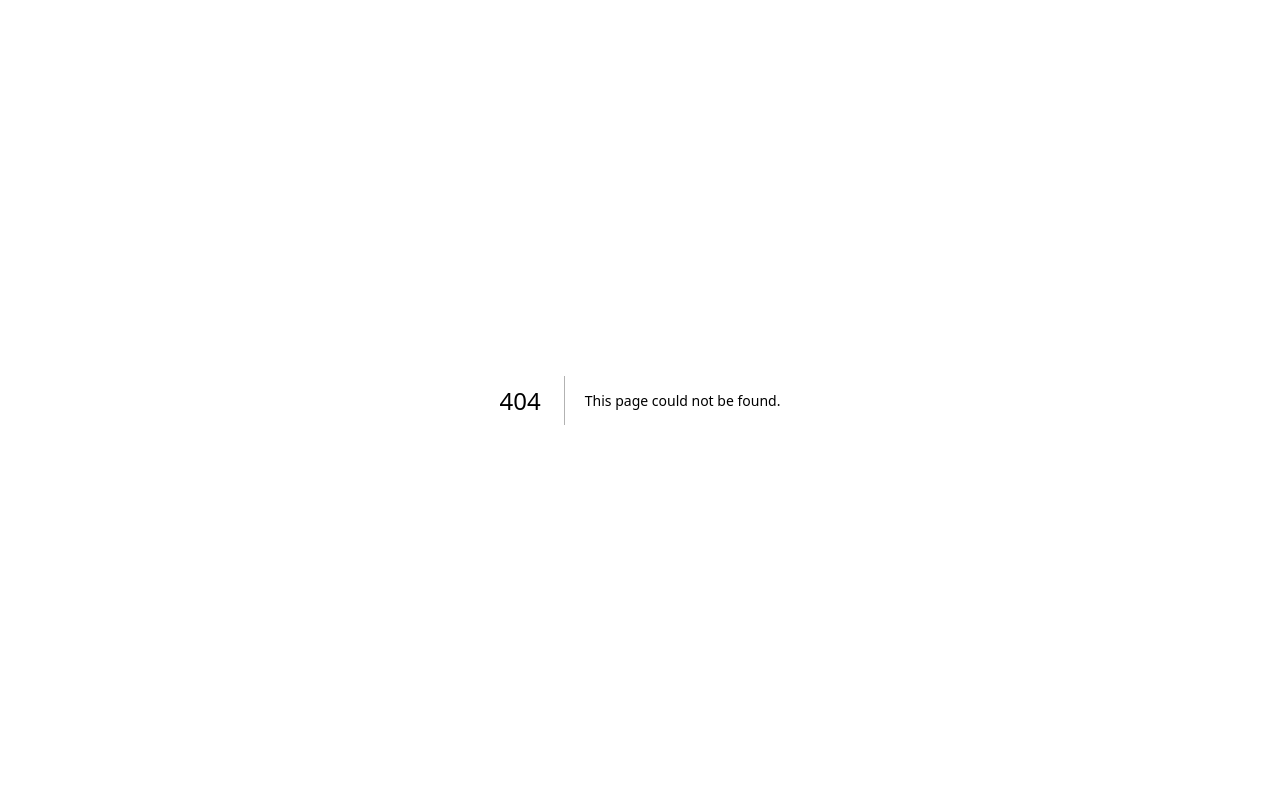
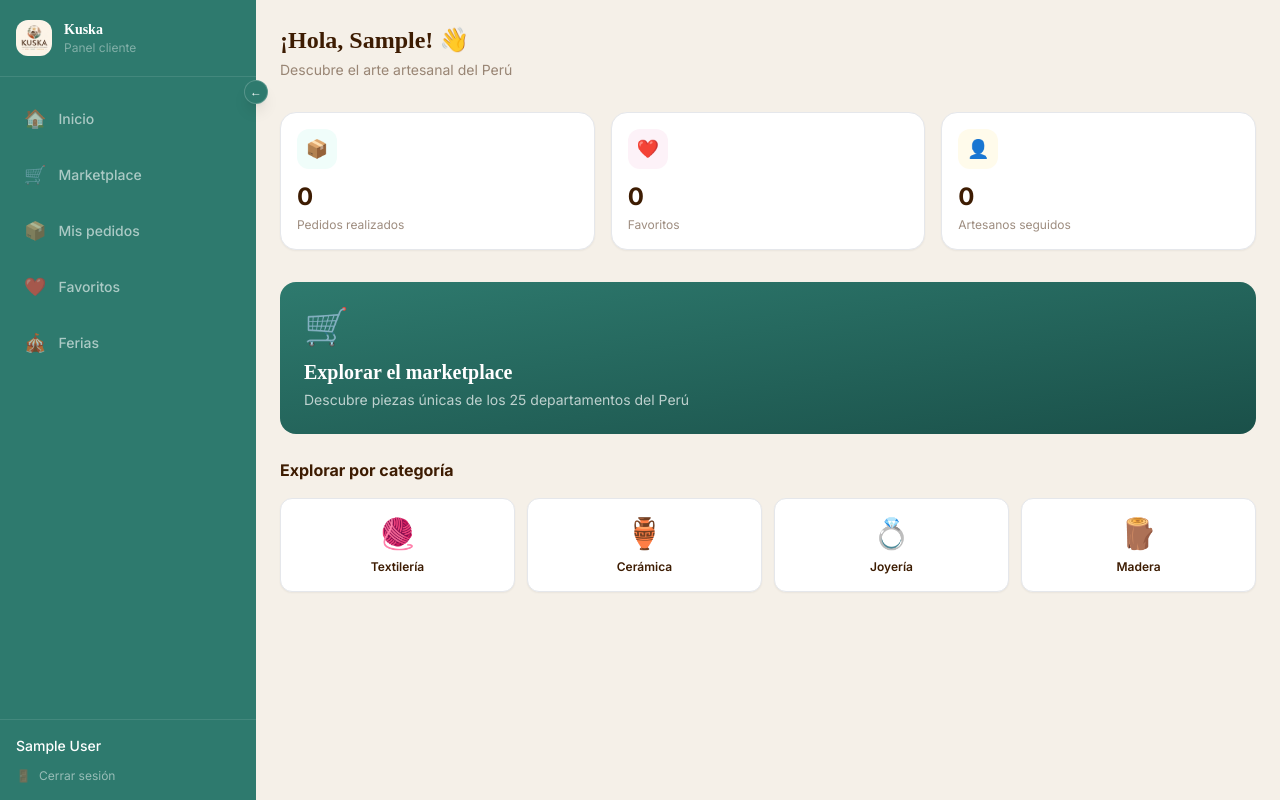
Before and after one commit to personalhenv-cell/kuska, a Next.js app: page /cliente/dashboard in a window 1280 px wide. Before the commit this address had no page. Built offline with nearby package versions, Linux system fonts and the light colour scheme; no server answers; sample sign-in values are in the browser's storage; a web font is replaced by a local one.

Commit message:
feat: cliente dashboard

```diff
--- /dev/null
+++ b/src/app/cliente/dashboard/page.tsx
@@ -0,0 +1,124 @@
+'use client'
+
+import { useState, useEffect } from 'react'
+import { useSession, signOut } from 'next-auth/react'
+import { useRouter } from 'next/navigation'
+import Image from 'next/image'
+import Link from 'next/link'
+
+const MENU = [
+  { icon: '🏠', label: 'Inicio',      href: '/cliente/dashboard' },
+  { icon: '🛒', label: 'Marketplace', href: '/marketplace' },
+  { icon: '📦', label: 'Mis pedidos', href: '/cliente/pedidos' },
+  { icon: '❤️', label: 'Favoritos',   href: '/cliente/favoritos' },
+  { icon: '🎪', label: 'Ferias',      href: '/cliente/ferias' },
+]
+
+export default function ClienteDashboardPage() {
+  const { data: session, status } = useSession()
+  const router = useRouter()
+  const [sidebarOpen, setSidebarOpen] = useState(true)
+
+  useEffect(() => {
+    if (status === 'unauthenticated') router.push('/login')
+  }, [status, router])
+
+  if (status === 'loading') {
+    return (
+      <div className="min-h-screen flex items-center justify-center bg-[#F5F0E8]">
+        <Image src="/images/logo.jpeg" alt="Kuska" width={60} height={60} className="rounded-xl animate-pulse" />
+      </div>
+    )
+  }
+
+  return (
+    <div className="min-h-screen bg-[#F5F0E8] flex">
+      <aside className={`${sidebarOpen ? 'w-64' : 'w-16'} bg-[#2E7A6E] flex flex-col transition-all duration-300 fixed h-full z-30`}>
+        <div className="flex items-center gap-3 px-4 py-5 border-b border-white/10">
+          <Image src="/images/logo.jpeg" alt="Kuska" width={36} height={36} className="rounded-xl flex-shrink-0" />
+          {sidebarOpen && (
+            <div>
+              <p className="text-white font-bold text-sm" style={{ fontFamily: 'serif' }}>Kuska</p>
+              <p className="text-white/40 text-xs">Panel cliente</p>
+            </div>
+          )}
+        </div>
+
+        <nav className="flex-1 py-4">
+          {MENU.map(item => (
+            <Link key={item.href} href={item.href}
+              className="flex items-center gap-3 px-4 py-3 mx-2 rounded-xl mb-1 text-white/60 hover:bg-white/10 hover:text-white transition-all duration-200">
+              <span className="text-lg flex-shrink-0">{item.icon}</span>
+              {sidebarOpen && <span className="text-sm font-medium">{item.label}</span>}
+            </Link>
+          ))}
+        </nav>
+
+        <div className="border-t border-white/10 p-4">
+          {sidebarOpen && (
+            <div className="mb-3">
+              <p className="text-white text-sm font-medium truncate">{session?.user?.name || 'Cliente'}</p>
+              <p className="text-white/40 text-xs truncate">{session?.user?.phone}</p>
+            </div>
+          )}
+          <button onClick={() => signOut({ callbackUrl: '/' })}
+            className="flex items-center gap-2 text-white/50 hover:text-white transition-colors text-xs">
+            <span>🚪</span>
+            {sidebarOpen && <span>Cerrar sesión</span>}
+          </button>
+        </div>
+
+        <button onClick={() => setSidebarOpen(!sidebarOpen)}
+          className="absolute -right-3 top-20 bg-[#2E7A6E] text-white w-6 h-6 rounded-full flex items-center justify-center text-xs shadow-lg border border-white/20">
+          {sidebarOpen ? '←' : '→'}
+        </button>
+      </aside>
+
+      <main className={`flex-1 ${sidebarOpen ? 'ml-64' : 'ml-16'} transition-all duration-300 p-6`}>
+        <div className="mb-8">
+          <h1 className="text-2xl font-bold text-[#3D1C02]" style={{ fontFamily: 'serif' }}>
+            ¡Hola, {session?.user?.name?.split(' ')[0] || 'viajero'}! 👋
+          </h1>
+          <p className="text-[#3D1C02]/50 text-sm mt-1">Descubre el arte artesanal del Perú</p>
+        </div>
+
+        <div className="grid grid-cols-2 md:grid-cols-3 gap-4 mb-8">
+          {[
+            { label: 'Pedidos realizados', value: '0', icon: '📦', color: 'bg-teal-50 text-teal-600' },
+            { label: 'Favoritos',          value: '0', icon: '❤️', color: 'bg-pink-50 text-pink-600' },
+            { label: 'Artesanos seguidos', value: '0', icon: '👤', color: 'bg-amber-50 text-amber-600' },
+          ].map(stat => (
+            <div key={stat.label} className="bg-white rounded-2xl p-4 shadow-sm border border-[#3D1C02]/8 hover:shadow-md transition-shadow">
+              <div className={`w-10 h-10 rounded-xl ${stat.color} flex items-center justify-center text-lg mb-3`}>{stat.icon}</div>
+              <p className="text-2xl font-bold text-[#3D1C02]">{stat.value}</p>
+              <p className="text-xs text-[#3D1C02]/50 mt-1">{stat.label}</p>
+            </div>
+          ))}
+        </div>
+
+        <Link href="/marketplace"
+          className="block bg-gradient-to-br from-[#2E7A6E] to-[#1a5049] rounded-2xl p-6 text-white mb-6 hover:shadow-lg transition-all hover:-translate-y-0.5">
+          <span className="text-4xl block mb-3">🛒</span>
+          <h2 className="text-xl font-bold mb-1" style={{ fontFamily: 'serif' }}>Explorar el marketplace</h2>
+          <p className="text-white/70 text-sm">Descubre piezas únicas de los 25 departamentos del Perú</p>
+        </Link>
+
+        <h2 className="font-bold text-[#3D1C02] mb-4">Explorar por categoría</h2>
+        <div className="grid grid-cols-2 md:grid-cols-4 gap-3">
+          {[
+            { icon: '🧶', nombre: 'Textilería', href: '/marketplace?rubro=Textilería' },
+            { icon: '🏺', nombre: 'Cerámica',   href: '/marketplace?rubro=Cerámica' },
+            { icon: '💍', nombre: 'Joyería',    href: '/marketplace?rubro=Joyería' },
+            { icon: '🪵', nombre: 'Madera',     href: '/marketplace?rubro=Madera' },
+          ].map(cat => (
+            <Link key={cat.nombre} href={cat.href}
+              className="bg-white rounded-xl p-4 text-center shadow-sm border border-[#3D1C02]/8 hover:border-[#2E7A6E]/40 hover:shadow-md transition-all hover:-translate-y-0.5">
+              <span className="text-3xl block mb-2">{cat.icon}</span>
+              <p className="text-xs font-semibold text-[#3D1C02]">{cat.nombre}</p>
+            </Link>
+          ))}
+        </div>
+      </main>
+    </div>
+  )
+}
```
